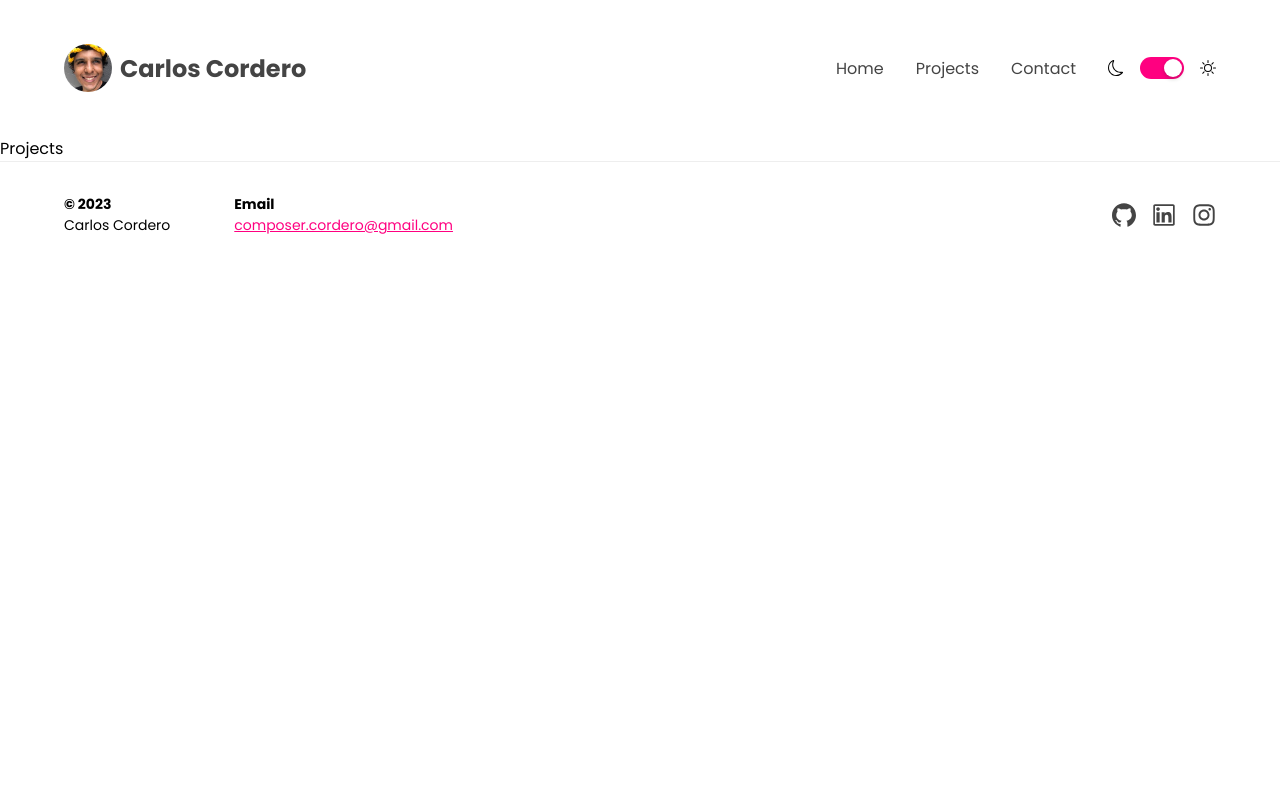
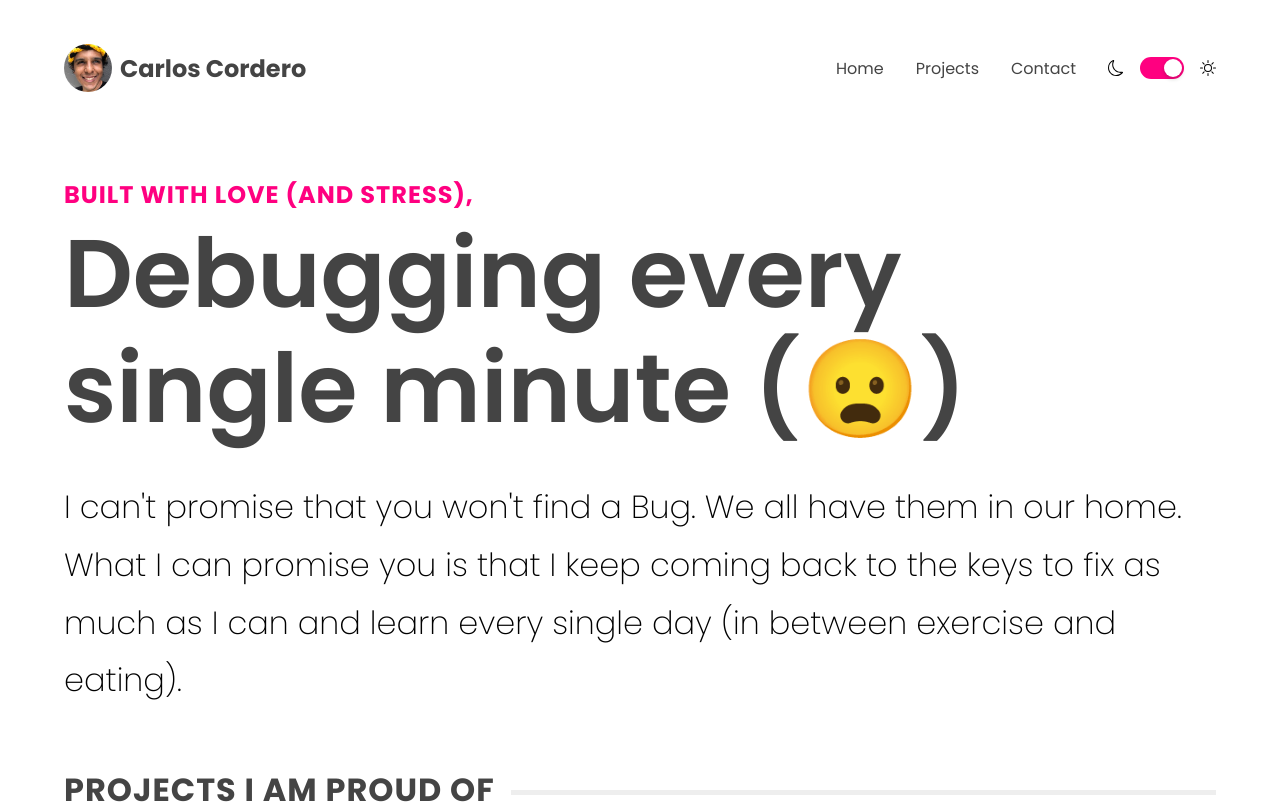
Before and after one commit to composercordero/composercordero.github.io, a React (Vite) app: page /projects in a window 1280 px wide. Shown: the top 804 px of the page. Built offline with nearby package versions, Linux system fonts and the light colour scheme.

Commit message:
simple contact and project template

```diff
--- a/src/App.tsx
+++ b/src/App.tsx
@@ -5,7 +5,7 @@ import Theme from './Theme.jsx';
 // import Views
 import Home from "./views/Home"
 import Contact from "./views/Contact"
-import Projects from "./views/Projects"
+import Projects from "./views/Projects.js"
 // import globals
 import Header from "./components/global/Header";
 import Footer from "./components/global/Footer";
--- /dev/null
+++ b/src/components/featuredProjects.jsx
@@ -0,0 +1,28 @@
+import coroDashboard from "../assets/CORO-Programming-Dashboard.png"
+import coroUser from "../assets/CORO-user-dashboard.png"
+import portfolioHome from "../assets/Portfolio-Home.png"
+
+const featuredProjects = [
+    {
+        summary:'Full Stack Dev',
+        title:'CORO: Programming App',
+        content: `CORO is a music programming app for church choirs that allows staff to have a solid management on the music of the church. Conductors will have an easier access to the hymn database, including automation for smooth planning.
+
+        To create this first iteration of CORO, I used React.js (Vite, TypeScript) for the Front-End, Flask for the Back-End. SQLite and Postman to manage the DataBase.
+
+        `,
+        tech: ['React.js', 'Vite', 'TypeScript', 'Python', 'Flask', 'MySQL'],
+        image: [[coroDashboard, 'CORO dashboard'], [coroUser, 'CORO user']]
+    },
+    {
+        summary:'Portfolio',
+        title:'Carlos Cordero\'s Diary',
+        content: `Come with me to my deepest secret about my new relationship with JavaScript. We've been dating for a while and I can't wait to tell you about it.
+
+        This portfolio site aims to showcase a few of my projects while showing my care for consistency, clear communication, as well as my passion for creating fun concepts. I treasure meaningful connections, professionalism (with a touch of silliness when appropriate), and hard work, and would like to find a place where I can explore my love for JS under passionate mentorship.`,
+        tech: ['React.js', 'Vite', 'TypeScript', 'Styled Components'],
+        image: [[portfolioHome, 'Carlos Cordero Web Dev'], [portfolioHome, 'CORO user']]
+    }
+]
+
+export default featuredProjects
--- a/src/components/global/Card.tsx
+++ b/src/components/global/FeaturedProject.tsx
@@ -1,6 +1,4 @@
 import styled from "styled-components"
-import dashboard from "../../assets/CORO-Programming-Dashboard.png"
-import user from "../../assets/CORO-user-dashboard.png"
 
 
 const ProjectContent = styled.div`
@@ -8,17 +6,25 @@ const ProjectContent = styled.div`
 
 const ProjectImage = styled.div`
 display: flex;
-justify-content: space-around;
+justify-content: start;
 gap: 1rem;
-margin: 1rem;
+margin-top: 1rem;
+margin-bottom: 1rem;
+padding-bottom: 2rem;
 
 img{
-    width: 45%;
+    width: 100%;
+    height: 100%;
     border-radius:25px;
     padding: 0;
     margin: 0;
     max-width: none;
 }
+`;
+
+const ImageContainer = styled.div`
+    box-shadow: 0px 0px 20px #e9e9e9;
+    border-radius:25px;
 `;
 
 const ProjectSummary = styled.p`
@@ -40,14 +46,13 @@ const ProjectTitle = styled.h1`
 const ProjectDescription = styled.div`
     position: relative;
     z-index: 2;
-    padding: 2rem;
     border-radius: 25px;
-    background-color: #eee;
     font-size: 1.125rem;
     font-weight: 200;
     line-height: 1.8;
-    text-align: justify;
     margin-bottom: 1rem;
+    white-space: pre-line;
+}
 `;
 
 const ProjectTech = styled.ul`
@@ -62,7 +67,7 @@ const ProjectTech = styled.ul`
     li{
         margin: 0 1rem 0.5rem 0;
         font-size: 0.875rem;
-        font-weight: 700;
+        font-weight: 400;
         padding: 0.3rem 0.875rem;
         border-radius: 25px;
         color: #ff0080;
@@ -76,54 +81,39 @@ const ProjectTech = styled.ul`
         cursor: pointer;
         transition: 0.2s ease;
     }
-
-
 `;
 
 type featuredProjectProps = {
     summary:string,
     title:string,
     content:string,
-    tech:string,
-    image:string,
-    git:string,
-    link:string,
+    tech:string[],
+    image:string[][],
 }
 
-const techMock:string[] = ['React.js', 'Vite', 'TypeScript', 'Python', 'Flask', 'MySQL']
-
-const info = [
-    {
-        summary:'Project Summary',
-        title:'Project Title',
-        description: 'CORO is a programming app for church choirs that allows staff to have a solid management on the music of the church.',
-        tech: ['React.js', 'Vite', 'TypeScript', 'Python', 'Flask', 'MySQL'],
-        image: [{dashboard}, {user}]
-    }
-]
-
-const FeaturedProject = ({summary, title, content, tech, image, git, link}: featuredProjectProps) => {
+const FeaturedProject = ({summary, title, content, tech, image}: featuredProjectProps) => {
     return (<>
 
             <ProjectContent>
-                <ProjectSummary>Project Summary</ProjectSummary>
-                <ProjectTitle>Project Title</ProjectTitle>
+                <ProjectSummary>{summary}</ProjectSummary>
+                <ProjectTitle>{title}</ProjectTitle>
                 <ProjectDescription>
-                    <p>CORO is a programming app for church choirs that allows staff to have a solid management on the music of the church.</p>
+                <ProjectTech>
+                    {tech.length &&
+                    (tech.map((item, i) => (<li key={i} >{item}</li>)))}
+                </ProjectTech>
+                    <p>{content}</p>
                 </ProjectDescription>
-                <ProjectTech>
-                    {techMock.length &&
-                    (techMock.map((tech, i) => (<li key={i}>{tech}</li>)))}
-                </ProjectTech>
 
             </ProjectContent>
 
             <ProjectImage>
-                <img src={dashboard} alt="dashboard" />
-                <img src={user} alt="dashboard" />
+                {image && (
+                    image.map((img, i) => (
+                    <ImageContainer key={i}><img  src={img[0]} alt={img[1]} /></ImageContainer>
+                    ))
+                )}
             </ProjectImage>
-
-
     </>)
 }
 export default FeaturedProject
--- a/src/components/global/Header.tsx
+++ b/src/components/global/Header.tsx
@@ -4,6 +4,7 @@ import { Switch } from 'antd';
 import { Sun, Moon } from "react-bootstrap-icons";
 import carlos from "../../assets/carlos.jpeg"
 import styled from "styled-components";
+
 
 type headerProps = {
     isDarkTheme: boolean,
@@ -13,6 +14,9 @@ type headerProps = {
 
 const StyledHeader = styled.section`
     display: flex;
+    position: sticky;
+    top:0;
+    background-color:#fff;
     z-index:1;
     min-height: 9vh;
     width: 90%;
--- a/src/views/Contact.tsx
+++ b/src/views/Contact.tsx
@@ -1,3 +1,57 @@
+import styled from "styled-components"
+import Hero from "../components/global/Hero";
+import { Link } from "react-router-dom";
+
+const Container = styled.section`
+    display: flex;
+    flex: 1 0 auto;
+    flex-direction: column;
+    justify-content: center;
+    padding: 2rem 0 4rem;
+    width: 90%;
+    margin-left: auto;
+    margin-right: auto;
+    max-width: 1200px;
+`;
+
+const AccentTitle = styled.p`
+    text-transform: uppercase;
+    font-weight: 700;
+    letter-spacing: 1px;
+    font-size: 2rem;
+    color:#444;
+
+    a {
+    font-size: 1.5rem;
+    }
+`;
+
+const Title = styled(AccentTitle)`
+    margin: 5rem 0 4rem;
+    width: 100%;
+    border-bottom: 5px solid #eee;
+    line-height: 0.1rem;
+
+    span {
+        background:#fff;
+        padding-right:1rem;
+    }
+`;
+
+const ContactDescription = styled.div`
+    border-radius: 25px;
+    font-size: 1.125rem;
+    font-weight: 200;
+    line-height: 1.8;
+    margin-bottom: 1rem;
+    white-space: pre-line;
+}
+`;
+const info = {
+  accent: 'Let\'s keep talking,',
+  title: 'Find out if JavaScript loves me back (😏)',
+  content: 'JS knows I\'ve dated Python and MySQL, but JS is fine. We sit down and spend hours crafting plans, apps, and projects that let us get to know each other while helping the people around us. Isn’t that cool? I think so.'
+}
 
 type contactProps = {
 
@@ -5,7 +59,16 @@ type contactProps = {
 
 const Contact = (props: contactProps) => {
   return (
-    <div>Contact</div>
+    <Container>
+            <Hero accent={info['accent']} title={info['title']} content= {info['content']}/>
+            <Title><span>Looking for a team</span></Title>
+            <ContactDescription>
+              <p>I met these handsome programming languages through Coding Temple, but that was only the beginning! We are looking for a new place to get to know each other in a deeper way. We want to be part of a team that works hard to produce professional, clean, meaningful solutions for their customer and their audiences. </p>
+              <br/>
+
+              <p>If you are interested in giving us a platform to create <Link to="/projects" style={{color:'#ff0080', fontWeight:'500'}}>awesome things</Link>, please send me an email at <a href="mailto:composer.cordero@gmail.com" style={{color:'#ff0080'}}>composer.cordero@gmail.com</a>, connect with me on my social media, or fill the form below! I would love to start a conversation and talk about my love for these languages.</p>
+            </ContactDescription>
+        </Container>
   )
 }
 export default Contact
--- a/src/views/Home.tsx
+++ b/src/views/Home.tsx
@@ -1,7 +1,8 @@
 import styled from "styled-components"
-import { Link, useNavigate } from "react-router-dom";
 import Hero from "../components/global/Hero";
-import Card from "../components/global/Card"
+import Card from "../components/global/FeaturedProject"
+import featuredProjects from "../components/featuredProjects"
+
 
 const Container = styled.section`
     display: flex;
@@ -47,15 +48,14 @@ const info = {
 
 const Home = () => {
 
-    const navigate = useNavigate();
-
     return (<>
         <Container>
             <Hero accent={info['accent']} title={info['title']} content= {info['content']}/>
 
             <Title><span>Featured Projects</span></Title>
 
-            <Card></Card>
+            {featuredProjects.map((project, i)=> (<Card key={i} summary={project.summary} title={project.title} content={project.content} tech={project.tech} image={project.image}></Card>)
+            )}
 
         </Container>
 
--- a/src/views/Projects.tsx
+++ b/src/views/Projects.tsx
@@ -1,3 +1,48 @@
+import styled from "styled-components"
+import Hero from "../components/global/Hero";
+
+const Container = styled.section`
+    display: flex;
+    flex: 1 0 auto;
+    flex-direction: column;
+    justify-content: center;
+    padding: 2rem 0 4rem;
+    width: 90%;
+    margin-left: auto;
+    margin-right: auto;
+    max-width: 1200px;
+`;
+
+const AccentTitle = styled.p`
+    text-transform: uppercase;
+    font-weight: 700;
+    letter-spacing: 1px;
+    font-size: 2rem;
+    color:#444;
+
+    a {
+    font-size: 1.5rem;
+    }
+`;
+
+const Title = styled(AccentTitle)`
+    margin: 5rem 0 4rem;
+    width: 100%;
+    border-bottom: 5px solid #eee;
+    line-height: 0.1rem;
+
+    span {
+        background:#fff;
+        padding-right:1rem;
+    }
+`;
+
+const info = {
+  accent: 'Built with love (and stress),',
+  title: 'Debugging every single minute (😦)',
+  content: 'I can\'t promise that you won\'t find a Bug. We all have them in our home. What I can promise you is that I keep coming back to the keys to fix as much as I can and learn every single day (in between exercise and eating).'
+}
+
 
 type projectsProps = {
 
@@ -5,7 +50,11 @@ type projectsProps = {
 
 const Projects = (props: projectsProps) => {
   return (
-    <div>Projects</div>
+    <Container>
+            <Hero accent={info['accent']} title={info['title']} content= {info['content']}/>
+            <Title><span>Projects I am proud of</span></Title>
+
+        </Container>
   )
 }
 export default Projects
```
Also changed, not shown: src/assets/Portfolio-Home.png (added).
